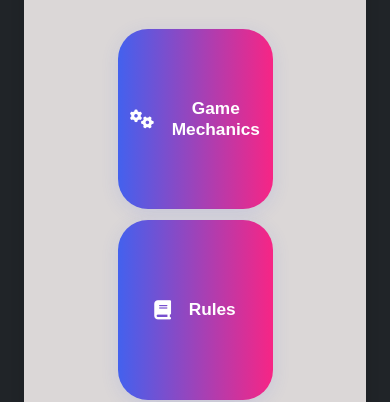
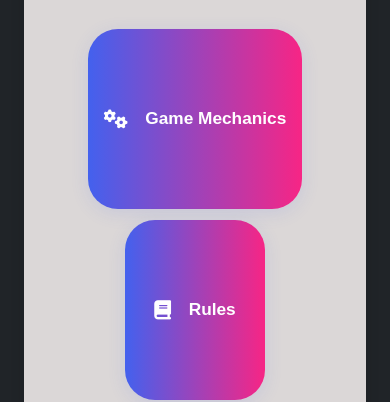
Before and after one commit to Prog-ryel/Project, a plain HTML site: page quiz.html in a window 390 px wide. Shown: the part 473-875 px from the top of the page. Drawn offline with Linux system fonts and the light colour scheme.

Commit message:
Update quiz.html

```diff
--- a/quiz.html
+++ b/quiz.html
@@ -972,11 +972,11 @@ button:hover {
       align-items: center;
     }
     .info-buttons button {
-       width: 50%;
-       height: 50%;
-      min-width: unset;
-      max-width: unset;
-      justify-content: center;
+      width: auto;         /* Changed from 80% to auto */
+    min-width: 140px;
+    max-width: 100%;
+    justify-content: center;
+    margin: 0 auto;
     }
   }
 </style>
```
